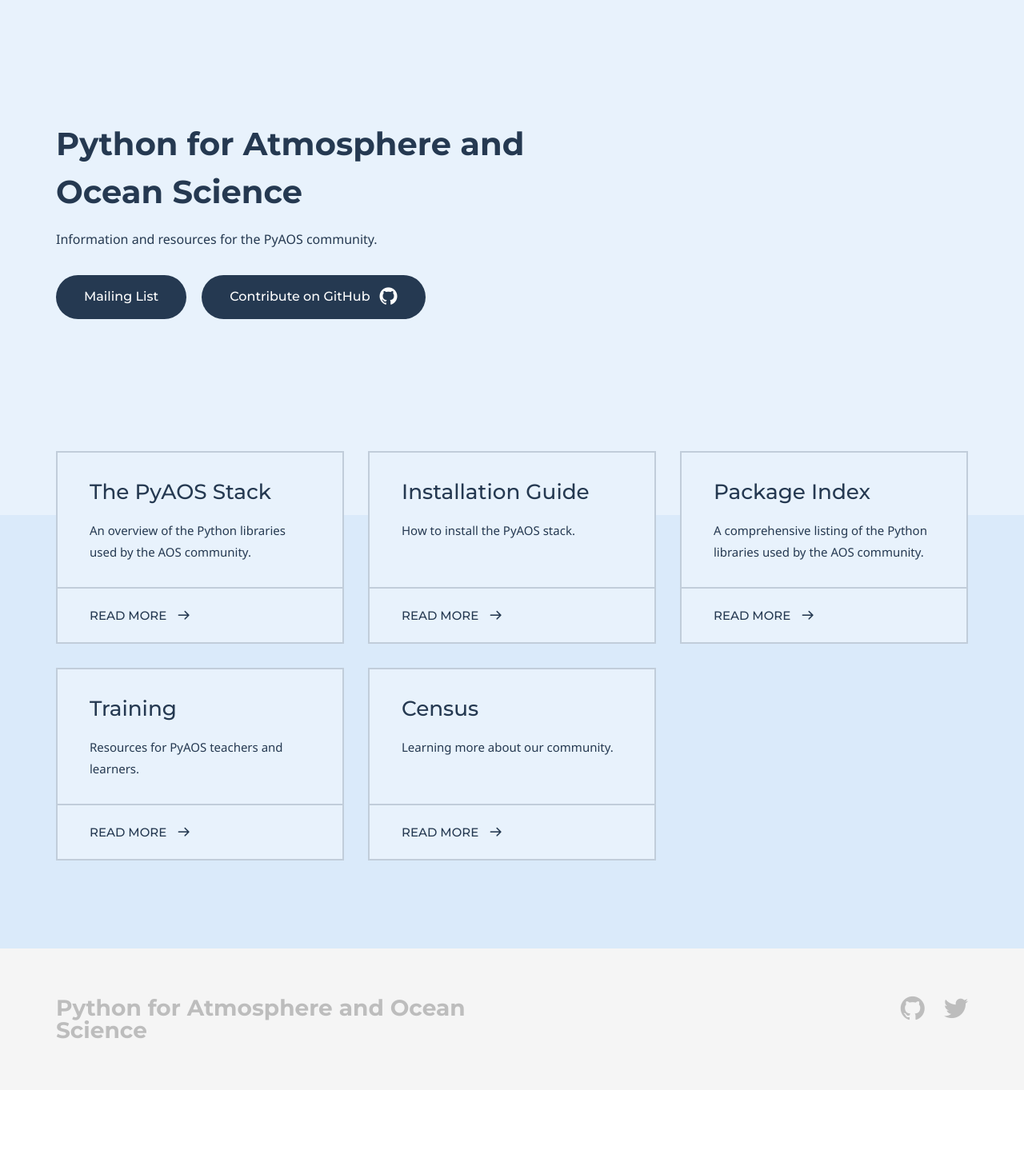
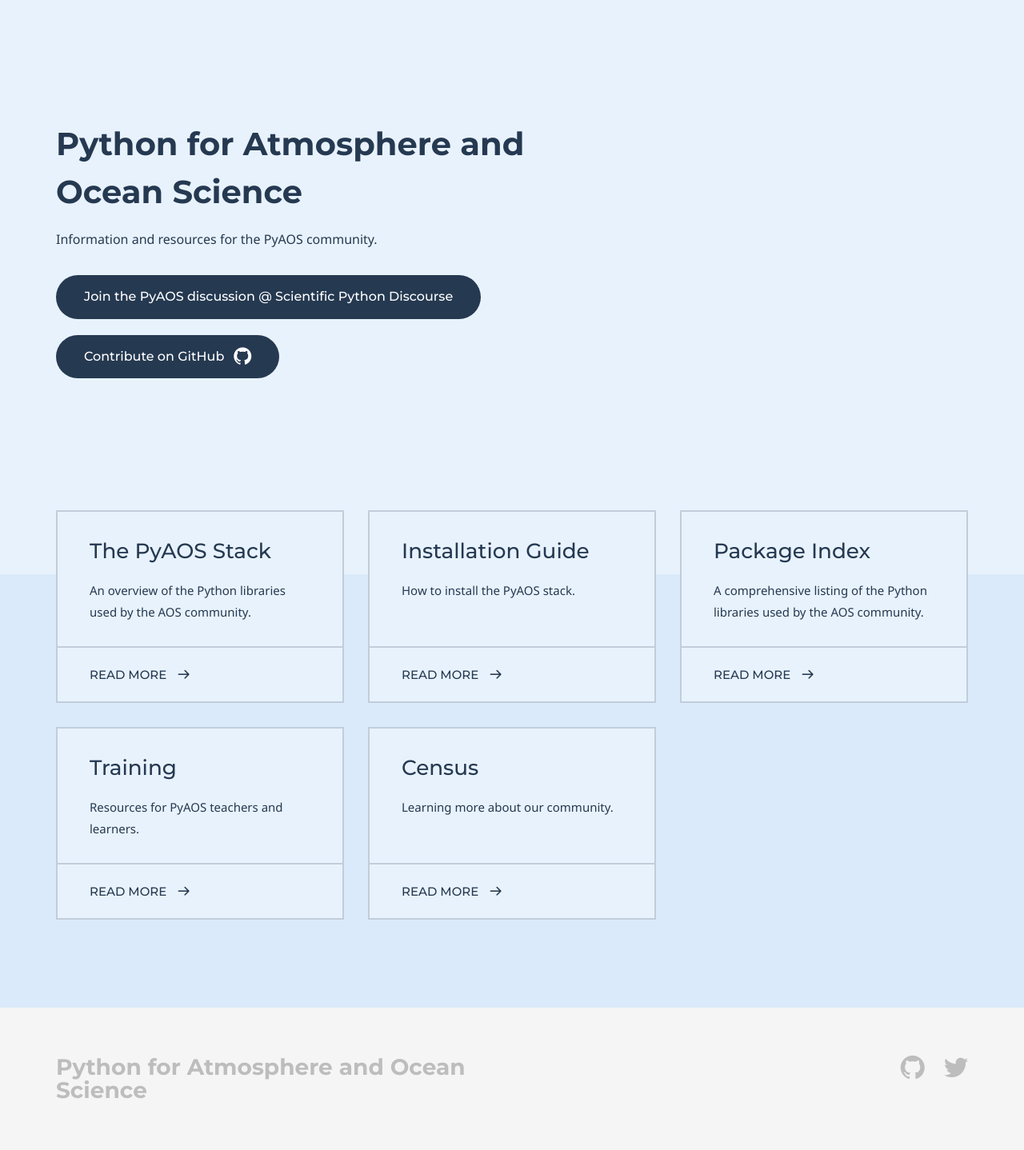
Before and after one commit to PyAOS/pyaos.github.io, a Jekyll site: the page built from index.md, in a window 1280 px wide. Shown: the whole page at 80% size. Built offline with Jekyll 4.4.1, drawn with Linux system fonts in a browser that asks for light colours; some web fonts are replaced; before the commit the page ends 1363 px from its top, so only the background shows below that.

Commit message:
Update index.md

```diff
--- a/index.md
+++ b/index.md
@@ -7,8 +7,8 @@ keywords:
 title: Python for Atmosphere and Ocean Science
 description: Information and resources for the PyAOS community.
 buttons:
-    - content: Mailing List
-      url: 'http://lists.johnny-lin.com/listinfo.cgi/pyaos-johnny-lin.com'
+    - content: Join the PyAOS discussion @ Scientific Python Discourse
+      url: 'https://discuss.scientific-python.org/c/contributor/pyaos/28'
       external_url: true
     - icon: github
       content: Contribute on GitHub
```
